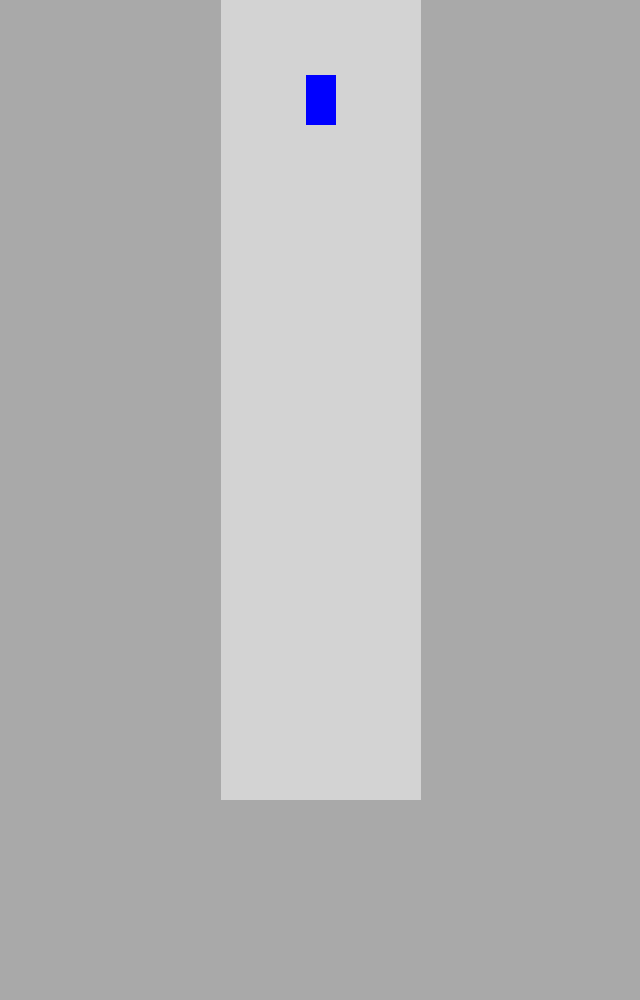
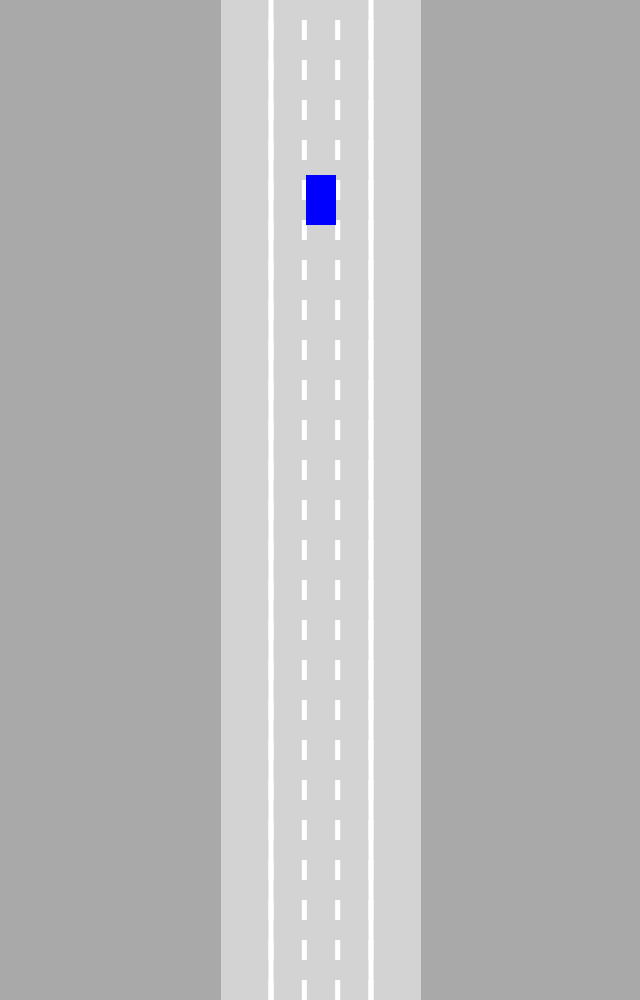
Before and after one commit to OrewaKimi/Self-Driving, a plain HTML site: page index.html in a window 1280 px wide. Shown: the whole page, without its empty margins (319-959 px from the left). Before the commit the page ends 804 px from the top, so only its background shows below. Drawn offline with Linux system fonts and the light colour scheme.

Commit message:
Update Progress

```diff
--- a/index.html
+++ b/index.html
@@ -1,7 +1,9 @@
 <!DOCTYPE html>
 <html lang="en">
 <head>
-    <title>Self-Driving Car</title>
+    <meta charset="UTF-8">
+    <meta name="viewport" content="width=device-width, initial-scale=1.0">
+    <title>Self-Driving Car Simulation</title>
     <link rel="stylesheet" href="style.css">
     <link rel="icon" href="favicon.ico" type="image/x-icon">
 </head>
@@ -9,6 +11,7 @@
     <canvas id="myCanvas"></canvas>
     <script src="controls.js"></script>
     <script src="car.js"></script>
+    <script src="road.js"></script>
     <script src="main.js"></script>
 </body>
 </html>
--- a/main.js
+++ b/main.js
@@ -1,17 +1,18 @@
-const canvas = document.getElementById("myCanvas")
-canvas.height = window.innerHeight
-canvas.width = 200
+const canvas = document.getElementById("myCanvas");
+const ctx = canvas.getContext("2d");
 
-const ctx = canvas.getContext('2d')
-const car = new Car(100, 100, 30, 50)
+canvas.width = 200;
+canvas.height = 1000;
 
+const road = new Road(canvas.width / 2, 100);
+const car = new Car(road.getLaneCenter(1), 200, 30, 50);
 
-animate()
+animate();
 
-function animate(){
-    car.update()
-    canvas.height = window.innerHeight
-    car.draw(ctx)
-
-    requestAnimationFrame(animate)
+function animate() {
+    requestAnimationFrame(animate);
+    ctx.clearRect(0, 0, canvas.width, canvas.height);
+    road.draw(ctx);
+    car.update();
+    car.draw(ctx);
 }
--- /dev/null
+++ b/road.js
@@ -0,0 +1,61 @@
+class Road {
+    constructor(x, width, laneCount = 3) {
+        this.x = x;
+        this.width = width;
+        this.laneCount = laneCount;
+
+        this.left = x - width / 2;
+        this.right = x + width / 2;
+
+        this.infinity = 1000000;
+        this.top = -this.infinity;
+        this.bottom = this.infinity;
+
+        const leftBottom = { x: this.left, y: this.bottom };
+        const leftTop = { x: this.left, y: this.top };
+        const rightBottom = { x: this.right, y: this.bottom };
+        const rightTop = { x: this.right, y: this.top };
+
+        this.borders = [
+            [leftBottom, leftTop],
+            [rightBottom, rightTop]
+        ];
+    }
+
+    getLaneCenter(laneIndex) {
+        const laneWidth = this.width / this.laneCount;
+        return this.left + laneWidth / 2 +
+            Math.min(laneIndex, this.laneCount - 1) * laneWidth;
+    }
+
+    draw(ctx) {
+        ctx.lineWidth = 5;
+        ctx.strokeStyle = "white";
+
+        for (let i = 0; i <= this.laneCount; i++) {
+            const x = lerp(
+                this.left,
+                this.right,
+                i / this.laneCount
+            );
+
+            ctx.setLineDash([20, 20]);
+            ctx.beginPath();
+            ctx.moveTo(x, this.bottom);
+            ctx.lineTo(x, this.top);
+            ctx.stroke();
+        }
+
+        ctx.setLineDash([]);
+        this.borders.forEach(border => {
+            ctx.beginPath();
+            ctx.moveTo(border[0].x, border[0].y);
+            ctx.lineTo(border[1].x, border[1].y);
+            ctx.stroke();
+        });
+    }
+}
+
+function lerp(A, B, t) {
+    return A + (B - A) * t;
+}
```
Also changed, not shown: controls.js (+25 -24 lines).
